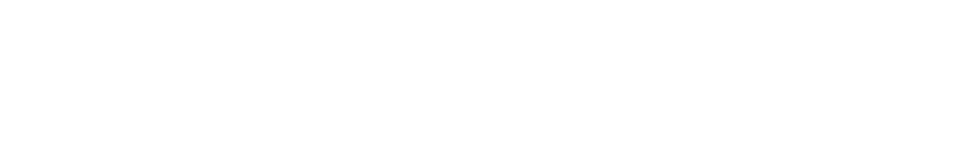
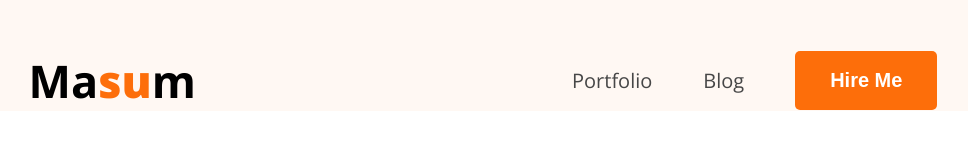
Before and after one commit to masum634510-png/my-portfolio, a plain HTML site: page index.html in a window 1280 px wide. Shown: the whole page, without its empty margins (157-1125 px from the left). Drawn offline with nearby package versions, Linux system fonts and the light colour scheme.

Commit message:
design navbar and styled according to design

```diff
--- a/index.html
+++ b/index.html
@@ -4,8 +4,26 @@
     <meta charset="UTF-8">
     <meta name="viewport" content="width=device-width, initial-scale=1.0">
     <title>Masum Portfolio</title>
+    <link rel="preconnect" href="https://fonts.googleapis.com">
+    <link rel="preconnect" href="https://fonts.gstatic.com" crossorigin>
+    <link href="https://fonts.googleapis.com/css2?family=Open+Sans:ital,wght@0,300..800;1,300..800&display=swap" rel="stylesheet">
+    <link rel="stylesheet" href="./styles/poryfolio.css">
 </head>
-<body>
+<body class="font-open-sans">
+    <header>
+        <nav>
+            <div class="logo">
+                <h2>Ma<span class="color-orange">su</span>m</h2>
+            </div>
 
+                <ul class="manu">
+                    <li><a href="">Portfolio</a></li>
+                    <li><a href="">Blog</a></li>
+                    <li><button class="btn">Hire Me</button></li>
+                </ul>
+
+
+        </nav>
+    </header>
 </body>
 </html>
--- /dev/null
+++ b/styles/poryfolio.css
@@ -0,0 +1,61 @@
+*{
+    margin: 0;
+    padding: 0;
+    box-sizing: border-box;
+}
+/* shere style */
+.font-open-sans {
+  font-family: "Open Sans", sans-serif;
+  font-optical-sizing: auto;
+
+}
+
+.logo h2{
+    font-size: 45px;
+}
+.color-orange{
+    color: #FD6E0A;
+    font-weight: 900;
+}
+.btn{
+    background-color: #FD6E0A;
+    border: none;
+    padding: 18px 35px;
+    border-radius: 5px;
+    font-size: 20px;
+    font-weight: bold;
+    color: white;
+}
+
+
+
+
+
+/*main style*/
+header{
+    background-color: #FFF8F3;
+    padding-top: 50px;
+}
+nav{
+    width: 71%;
+    max-width: 1140px;
+    margin: 0px auto;
+      display: flex;
+    justify-content: space-between;
+    list-style: none;
+    align-items: center;
+
+
+}
+nav .manu{
+    display: flex;
+    justify-content: space-between;
+    list-style: none;
+    gap: 51px;
+    align-items: center;
+}
+nav .manu a{
+    font-size: 20px;
+    color: #474747;
+    text-decoration: none;
+}
```
